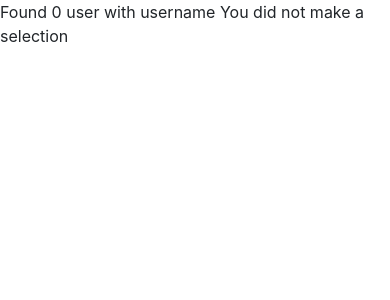
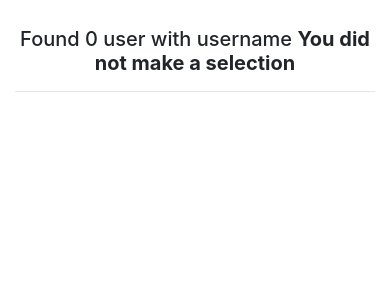
Before and after one commit to Kisavi/vid-share, a Django app: page /search/ in a window 390 px wide. Shown: the part 56-356 px from the top of the page. Run offline with Django 4.2, Linux system fonts and the light colour scheme; some libraries are stand-ins or nearby versions; some web fonts are replaced.

```diff
--- a/share/templates/index.html
+++ b/share/templates/index.html
@@ -18,7 +18,7 @@
 <div class="container-fluid" style="margin-top: 5rem;">
     <div class="row">
         {% for image in images %}
-        <div class="col-md-4 d-flex"
+        <div class="col-md-4 d-flex mb-4"
             style="justify-content: space-evenly !important; align-items: center !important; gap: 20px !important;">
             <div class="card" style="width: 30rem;">
                 <video class="embed-responsive embed-responsive-16by9" controls="controls">
--- a/share/templates/results.html
+++ b/share/templates/results.html
@@ -1,11 +1,49 @@
-{%extends 'base.html'%} {% load bootstrap4 %} {% load static %} {% block styles %} {% bootstrap_css %} {% endblock %} {% block content %}
-{% if results %}
-Found {{ results|length }} user{{ results|pluralize }}
-{% else %}
-Found 0 user with username {{message}}
-{% endif %}
-{% if results %} {% for user_profile in results %}
+{%extends 'base.html'%}
+{% load bootstrap4 %}
+{% load static %}
 
-{{user_profile.user.username}}
-{% endfor %} {% endif %}
+{% block styles %}
+
+{% bootstrap_css %}
+<link rel="stylesheet" href="https://cdn.jsdelivr.net/npm/bootstrap@4.6.0/dist/css/bootstrap.min.css"
+    integrity="sha384-B0vP5xmATw1+K9KRQjQERJvTumQW0nPEzvF6L/Z6nronJ3oUOFUFpCjEUQouq2+l" crossorigin="anonymous">
+
 {% endblock %}
+{% block content %}
+
+<div class="container" style="margin-top:7%">
+    <div class="row">
+        <div class="col-md-3"></div>
+        <div class="col-md-6">
+            {% if results %}
+            <h5 class="text-center">Found {{ results|length }} user{{ results|pluralize }}</h5>
+            {% else %}
+            <h5 class="text-center"> Found 0 user with username <strong>{{message}}</strong></h5>
+            {% endif %}
+            <hr>
+            {% if results %}
+            {% for user_profile in results %}
+
+            <div class="container">
+                <div class="row">
+                    <div class="col-md-3">
+                        <img src="{{ user.profile.photo.url}}" alt=""
+                             class="rounded-circle border ml-3 mt-2  mr-3" width="55" height="55">
+                    </div>
+                    <div class="col-md-6 mt-2">
+                        <span><strong><a href="{% url 'user_profile' user_profile.user.username  %}">{{user_profile.user.username}}</a></strong></span>
+                    </div>
+
+                </div>
+            </div>
+            <hr>
+
+            {% endfor %}
+            {% endif %}
+        </div>
+        <div class="col-md-3"></div>
+    </div>
+
+</div>
+
+{% endblock %}
```
Also changed, not shown: share/templates/post.html (+19 -16 lines).
